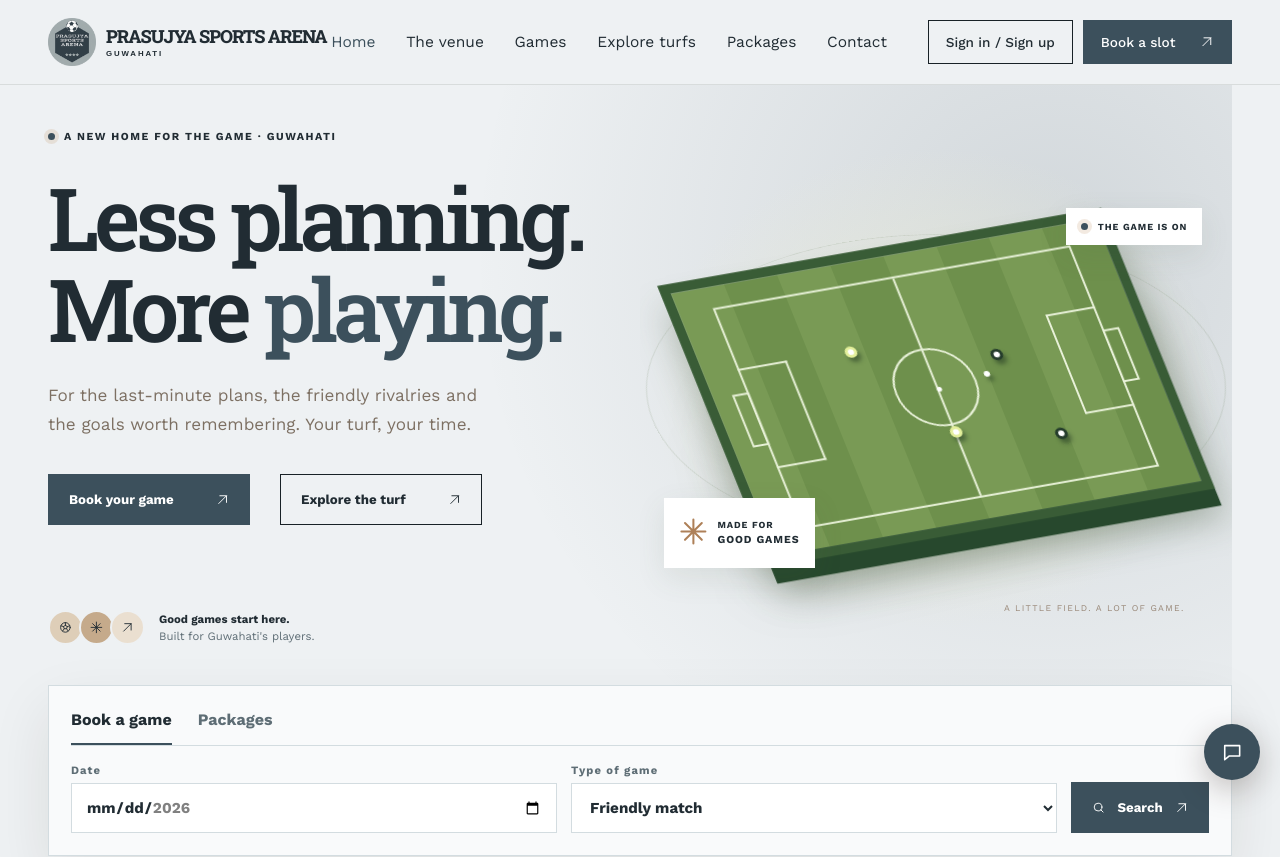
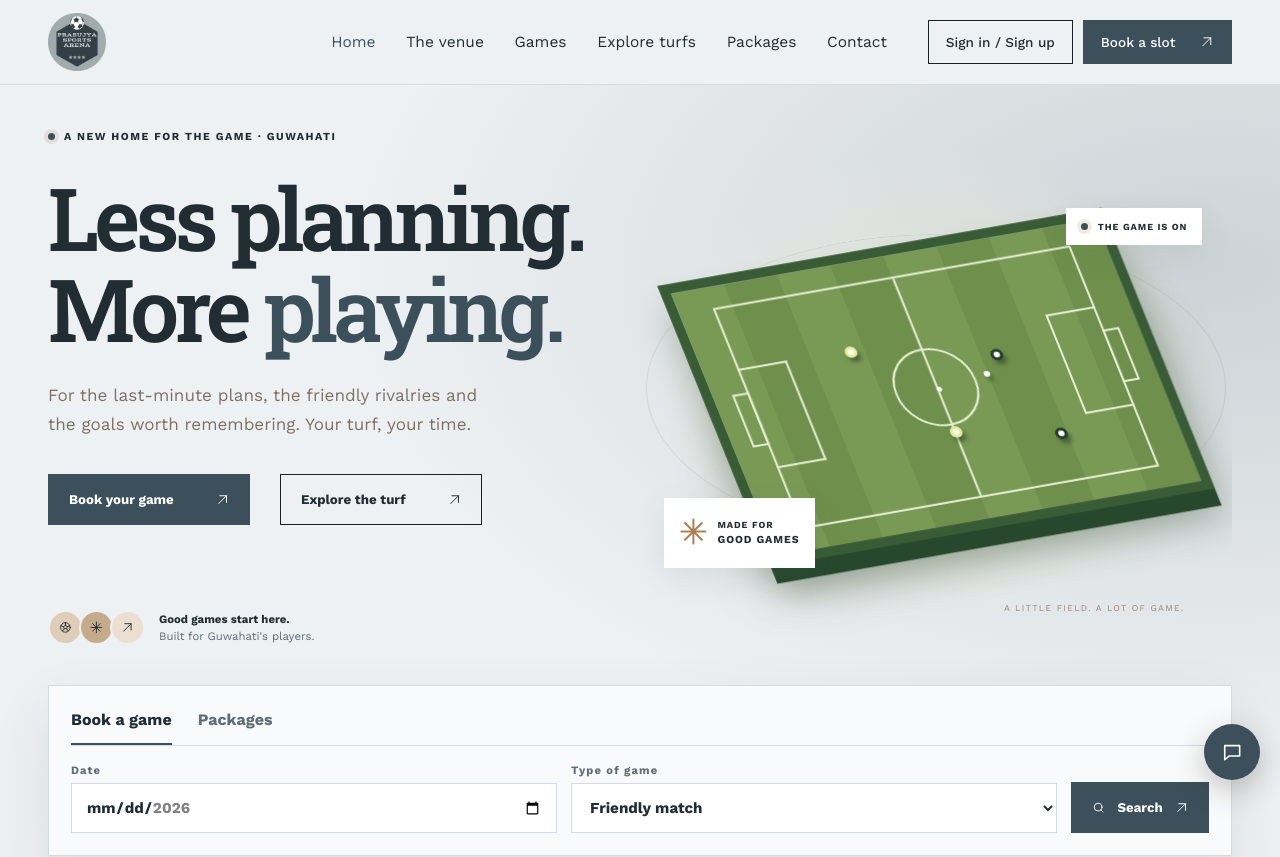
Before and after one commit to Ecognix/psa, a Next.js app: page / in a window 1280 px wide. Shown: the top 857 px of the page. Built offline with nearby package versions, Linux system fonts and the light colour scheme.

Commit message:
Full-bleed hero highlight and logo-only header/footer

```diff
--- a/app/globals.css
+++ b/app/globals.css
@@ -132,7 +132,11 @@ html{font-variant-emoji:text}
 em{color:var(--accent)}
 .button-dark{background:var(--accent)}.button-dark:hover{background:var(--deep)}
 .button-outline{border-color:var(--deep)}
-.hero{background:radial-gradient(circle at 85% 20%,#f2c58f55,transparent 45%)}
+html,body{overflow-x:hidden}
+.hero{background:none}
+.hero::before{content:"";position:absolute;top:0;bottom:0;left:50%;width:100vw;transform:translateX(-50%);background:radial-gradient(ellipse 95% 85% at 95% 22%,#3c505c30 0%,transparent 72%);pointer-events:none;z-index:0}
+.pitch-scene,.hero-side,.hero-search{position:relative;z-index:1}
+.hero-side{position:absolute}
 .feature-card{background:var(--white);border:1px solid var(--line)}
 .feature-card:hover{border-color:var(--accent)}
 .dark-band{background:var(--deep);color:#f6e8d4;padding:110px 0}
@@ -209,10 +213,14 @@ em{color:var(--accent)}
 :root{--paper:#eef1f3;--white:#f9fafb;--ink:#212c33;--deep:#182126;--muted:#5e6d75;--lime:#9aa8af;--green:#2d3b42;--line:#d3dce0;--accent:#3c505c}
 body{font-family:"Work Sans", Arial, sans-serif;background:var(--paper);color:var(--ink)}
 h1,h2,h3,.brand{font-family:"Roboto Slab", Georgia, serif}
-.brand-logo{height:48px;width:auto;object-fit:contain;display:block;flex:none}
-.footer .brand-logo{height:54px;}
-@media(max-width:760px){.brand-logo{height:38px}}
-.hero{background:radial-gradient(circle at 85% 20%,#3c505c29,transparent 48%)}
+.brand-logo{height:58px;width:auto;object-fit:contain;display:block;flex:none}
+.footer .brand-logo{height:58px;width:auto;object-fit:contain;display:block;flex:none}
+@media(max-width:760px){.brand-logo{height:58px;width:auto;object-fit:contain;display:block;flex:none}}
+html,body{overflow-x:hidden}
+.hero{background:none}
+.hero::before{content:"";position:absolute;top:0;bottom:0;left:50%;width:100vw;transform:translateX(-50%);background:radial-gradient(ellipse 95% 85% at 95% 22%,#3c505c30 0%,transparent 72%);pointer-events:none;z-index:0}
+.pitch-scene,.hero-side,.hero-search{position:relative;z-index:1}
+.hero-side{position:absolute}
 .feature-card{background:var(--white);border:1px solid var(--line)}
 .feature-card:nth-child(2){background:#e2e7ea}
 .feature-card:nth-child(3){background:#eaeef0}
--- a/components/SiteShell.js
+++ b/components/SiteShell.js
@@ -8,7 +8,7 @@ import { useEffect, useState } from "react";
 import { usePathname } from "next/navigation";
 
 export function Brand() {
-  return <Link href="/" className="brand" aria-label="Prasujya Sports Arena (PSA) home"><img src="/logo.png" alt="Prasujya Sports Arena (PSA) logo" className="brand-logo" /><span>PRASUJYA SPORTS ARENA<small>GUWAHATI</small></span></Link>;
+  return <Link href="/" className="brand" aria-label="Prasujya Sports Arena (PSA) home"><img src="/logo.png" alt="Prasujya Sports Arena (PSA)" className="brand-logo" /></Link>;
 }
 
 export function SiteHeader() {
```
